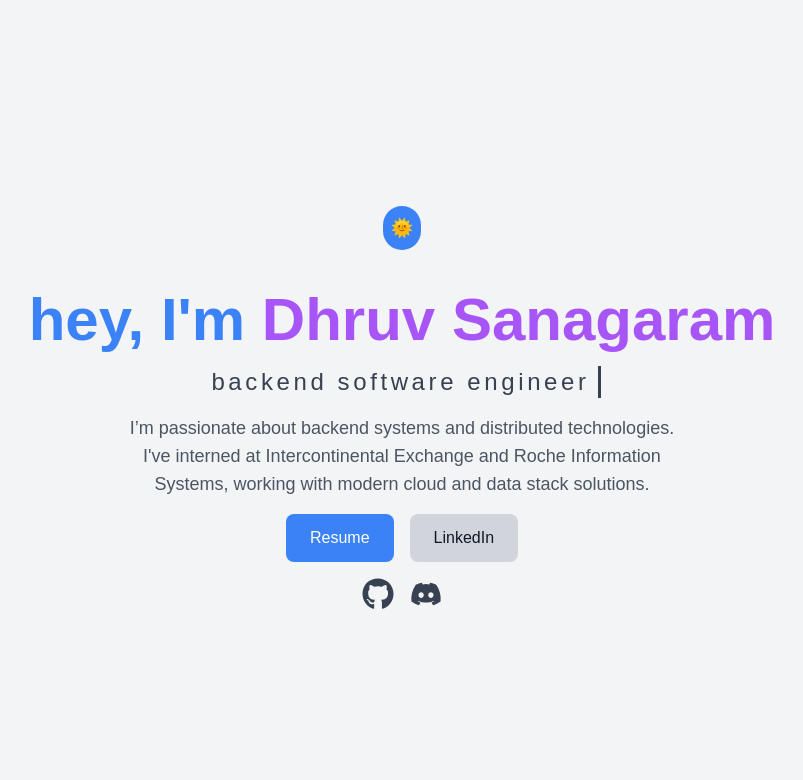
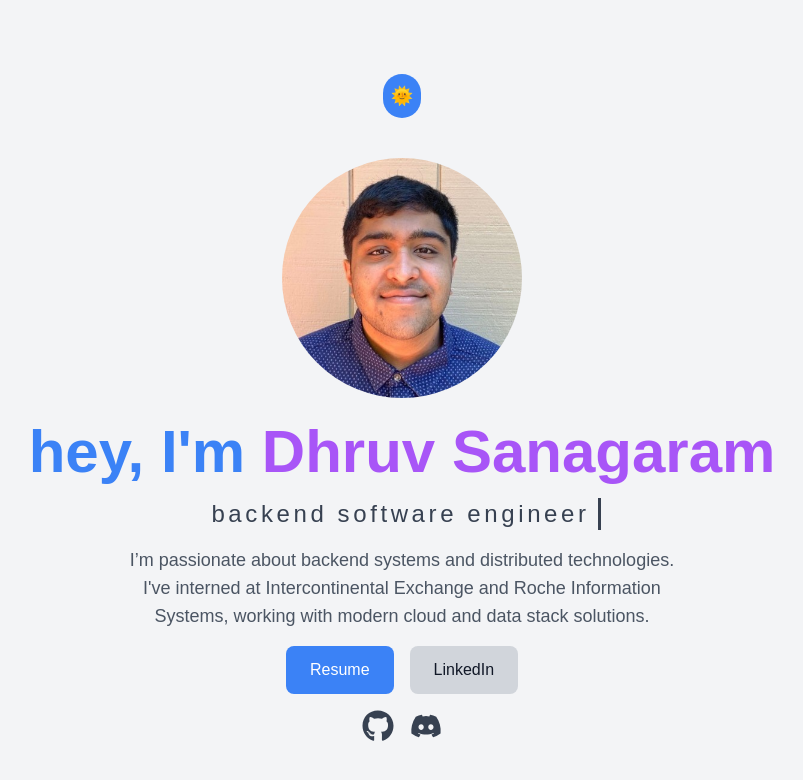
Before and after one commit to dhruvsanagaram/dhruv-sanagaram-website, a Next.js app: page / in a window 1280 px wide. Shown: the top 780 px of the page, without its empty margins (238-1041 px from the left). Built offline with nearby package versions, Linux system fonts and the light colour scheme.

Commit message:
Added headshot

```diff
--- a/app/home.tsx
+++ b/app/home.tsx
@@ -51,7 +51,7 @@ export default function HomeLanding() {
 
         {/* Summary Paragraph */}
         <p className="text-lg text-gray-600 dark:text-gray-400 max-w-xl">
-          I’m passionate about backend systems and distributed technologies. I've interned at Intercontinental Exchange and Roche Information Systems, working with modern cloud and data stack solutions.
+            I am currently a student at the University of Illinois Urbana-Champaign who is passionate about applying my knowledge in software engineering to build ground-breaking technologies. I hope to become a well-rounded engineer who can conceive, design, develop, and present compelling software solutions.
         </p>
 
         {/* Buttons */}
@@ -59,17 +59,17 @@ export default function HomeLanding() {
           <a href="/resume" className="px-6 py-3 bg-blue-500 text-white rounded-lg dark:bg-blue-700">
             Resume
           </a>
-          <a href="https://www.linkedin.com/in/dhruv-sanagaram" className="px-6 py-3 bg-gray-300 text-gray-900 rounded-lg dark:bg-gray-600 dark:text-white">
+          <a href="https://www.linkedin.com/in/dhruvsanagaram" className="px-6 py-3 bg-gray-300 text-gray-900 rounded-lg dark:bg-gray-600 dark:text-white">
             LinkedIn
           </a>
         </div>
 
         {/* Social Icons */}
         <div className="flex space-x-4 mt-4">
-          <a href="https://github.com/your-profile" className="text-gray-700 dark:text-gray-300 hover:text-blue-500">
+          <a href="https://github.com/dhruvsanagaram" className="text-gray-700 dark:text-gray-300 hover:text-blue-500">
             <FaGithub className="w-8 h-8" />
           </a>
-          <a href="https://discordapp.com/users/your-id" className="text-gray-700 dark:text-gray-300 hover:text-blue-500">
+          <a href="https://discordapp.com/" className="text-gray-700 dark:text-gray-300 hover:text-blue-500">
             <FaDiscord className="w-8 h-8" />
           </a>
         </div>
--- a/app/page.tsx
+++ b/app/page.tsx
@@ -1,31 +1,109 @@
-// app/page.tsx
-import Head from 'next/head';
-import HomeLanding from './home';
+// app/home.tsx
+"use client";
 
-export default function Home() {
+import { useState, useEffect } from 'react';
+import * as Toggle from '@radix-ui/react-toggle';
+import { FaGithub, FaDiscord } from 'react-icons/fa';
+
+export default function HomeLanding() {
+  const [isDarkMode, setIsDarkMode] = useState(false);
+
+  useEffect(() => {
+    const theme = localStorage.getItem('theme') || 'light';
+    setIsDarkMode(theme === 'dark');
+    if (theme === 'dark') {
+      document.documentElement.classList.add('dark');
+    }
+  }, []);
+
+  const toggleDarkMode = () => {
+    const isDark = !isDarkMode;
+    setIsDarkMode(isDark);
+    document.documentElement.classList.toggle('dark', isDark);
+    localStorage.setItem('theme', isDark ? 'dark' : 'light');
+  };
+
   return (
-    <>
-      <Head>
-        <script
-          dangerouslySetInnerHTML={{
-            __html: `
-              function toggleDarkMode() {
-                if (document.documentElement.classList.contains('dark')) {
-                  document.documentElement.classList.remove('dark');
-                  localStorage.setItem('theme', 'light');
-                } else {
-                  document.documentElement.classList.add('dark');
-                  localStorage.setItem('theme', 'dark');
-                }
-              }
-              if (localStorage.getItem('theme') === 'dark') {
-                document.documentElement.classList.add('dark');
-              }
-            `,
-          }}
+    <div className="min-h-screen bg-gray-100 dark:bg-gray-900 text-gray-900 dark:text-gray-100 flex flex-col items-center justify-center space-y-6">
+      {/* Dark Mode Toggle */}
+      <Toggle.Root
+        aria-label="Toggle Dark Mode"
+        className="p-2 m-4 bg-blue-500 text-white rounded-full dark:bg-blue-700"
+        pressed={isDarkMode}
+        onPressedChange={toggleDarkMode}
+      >
+        <span className="text-lg font-semibold">
+          {isDarkMode ? '🌜' : '🌞'}
+        </span>
+      </Toggle.Root>
+
+      {/* Headshot with CSS Filter */}
+      <div className="rounded-full overflow-hidden w-60 h-60">
+        <img
+          src="/headshot.jpeg" // Replace with your image path
+          className="w-full h-full object-cover"
         />
-      </Head>
-      <HomeLanding />
-    </>
+      </div>
+
+      {/* Hero Section */}
+      <section className="flex flex-col items-center text-center space-y-4">
+        {/* Logo */}
+        <h1 className="text-6xl font-bold">
+          <span className="text-blue-500">hey, I'm</span> <span className="text-purple-500">Dhruv Sanagaram</span>
+        </h1>
+
+        {/* Typing Animation */}
+        <p className="text-2xl font-medium text-gray-700 dark:text-gray-300 typing">
+          backend software engineer
+        </p>
+
+        {/* Summary Paragraph */}
+        <p className="text-lg text-gray-600 dark:text-gray-400 max-w-xl">
+          I’m passionate about backend systems and distributed technologies. I've interned at Intercontinental Exchange and Roche Information Systems, working with modern cloud and data stack solutions.
+        </p>
+
+        {/* Buttons */}
+        <div className="flex space-x-4">
+          <a href="/resume" className="px-6 py-3 bg-blue-500 text-white rounded-lg dark:bg-blue-700">
+            Resume
+          </a>
+          <a href="https://www.linkedin.com/in/dhruv-sanagaram" className="px-6 py-3 bg-gray-300 text-gray-900 rounded-lg dark:bg-gray-600 dark:text-white">
+            LinkedIn
+          </a>
+        </div>
+
+        {/* Social Icons */}
+        <div className="flex space-x-4 mt-4">
+          <a href="https://github.com/your-profile" className="text-gray-700 dark:text-gray-300 hover:text-blue-500">
+            <FaGithub className="w-8 h-8" />
+          </a>
+          <a href="https://discordapp.com/users/your-id" className="text-gray-700 dark:text-gray-300 hover:text-blue-500">
+            <FaDiscord className="w-8 h-8" />
+          </a>
+        </div>
+      </section>
+
+      {/* CSS for Typing Animation */}
+      <style jsx>{`
+        .typing {
+          overflow: hidden;
+          border-right: 0.15em solid;
+          white-space: nowrap;
+          margin: 0 auto;
+          letter-spacing: 0.15em;
+          animation: typing 3.5s steps(30, end) infinite, blink-caret 0.75s step-end infinite;
+        }
+
+        @keyframes typing {
+          from { width: 0; }
+          to { width: 100%; }
+        }
+
+        @keyframes blink-caret {
+          from, to { border-color: transparent; }
+          50% { border-color: currentColor; }
+        }
+      `}</style>
+    </div>
   );
 }
```
Also changed, not shown: tsconfig.json (+18 -5 lines), public/headshot.jpeg (added).
